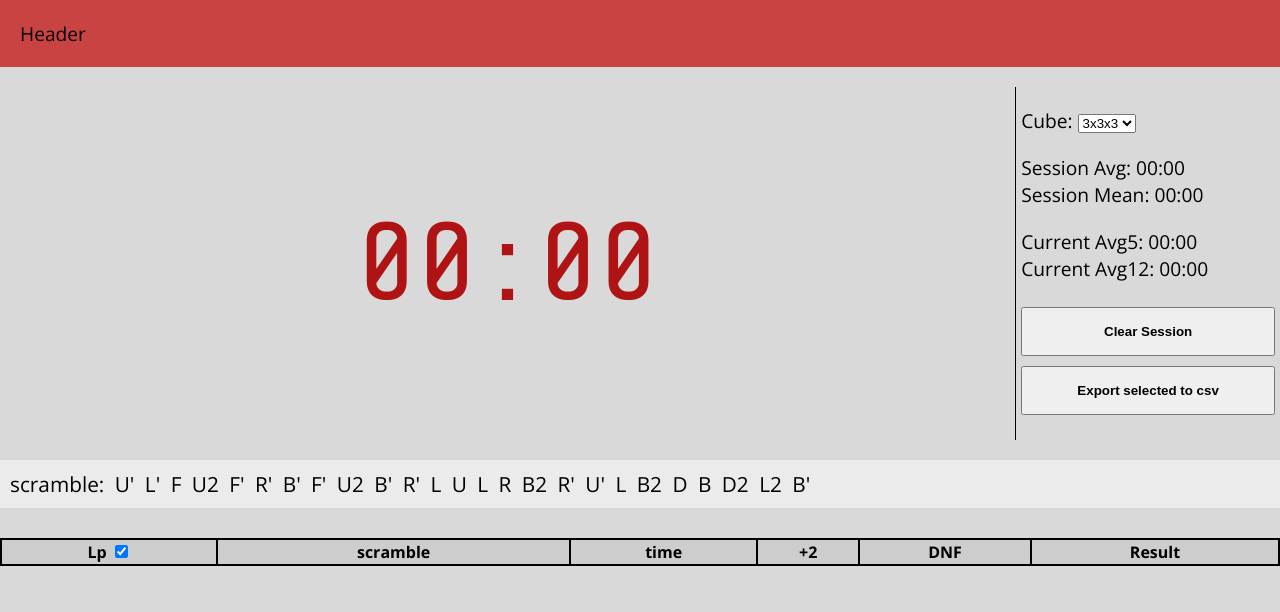
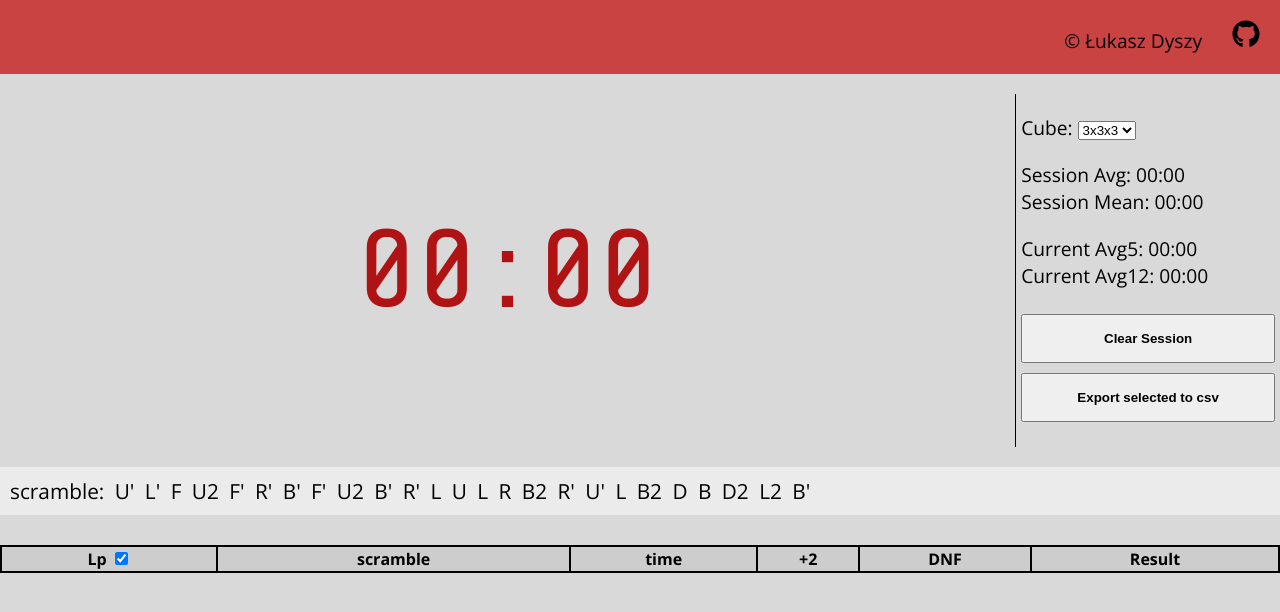
Before and after one commit to lukaszdyszy/rc-timer, a React (Create React App) app: page / in a window 1280 px wide. Shown: the top 612 px of the page. Built offline with nearby package versions, Linux system fonts and the light colour scheme.

Commit message:
info in header

```diff
--- a/package.json
+++ b/package.json
@@ -8,6 +8,7 @@
     "@testing-library/user-event": "^7.2.1",
     "react": "^16.13.0",
     "react-dom": "^16.13.0",
+    "react-icons": "^3.9.0",
     "react-scripts": "3.4.0"
   },
   "scripts": {
--- a/src/components/header/header.css
+++ b/src/components/header/header.css
@@ -2,4 +2,15 @@
     background-color: rgba(199, 42, 42, 0.85);
     padding: 20px;
     font-size: 1.2rem;
+    display: flex;
 }
+
+.menu, .copyright{
+    flex: 1;
+}
+.copyright{
+    text-align: right;
+}
+a.gh{
+    padding-left: 25px;
+}
--- a/src/components/header/header.js
+++ b/src/components/header/header.js
@@ -1,10 +1,15 @@
 import React from 'react';
 import './header.css';
+import { FaGithub } from 'react-icons/fa';
 
 const Header = () => {
     return (
         <div className="header-container">
-            Header
+            <div className="menu"></div>
+            <div className="copyright">
+                <span className="copy">&copy; Łukasz Dyszy </span>
+                <a className="gh" target="blank" href="https://github.com/lukaszdyszy/rc-timer"><FaGithub size={28}/></a>
+            </div>
         </div>
     )
 }
```
Also changed, not shown: 1 other file (tests, documents, lock files or other folders).
